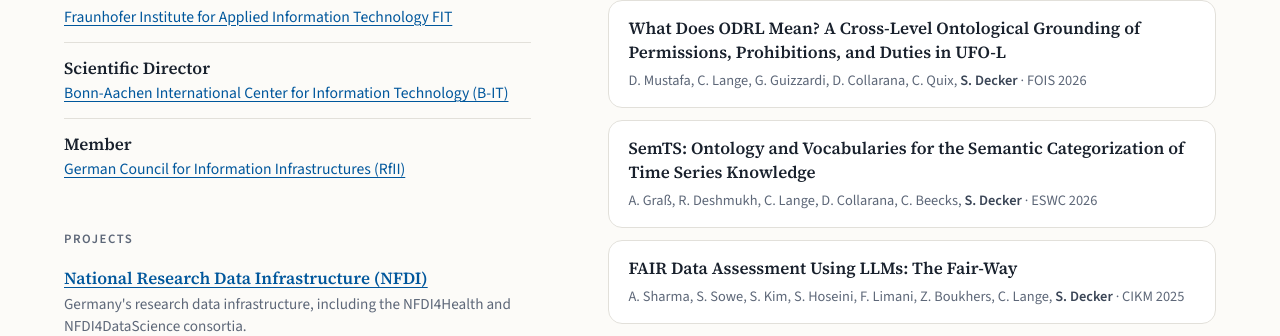
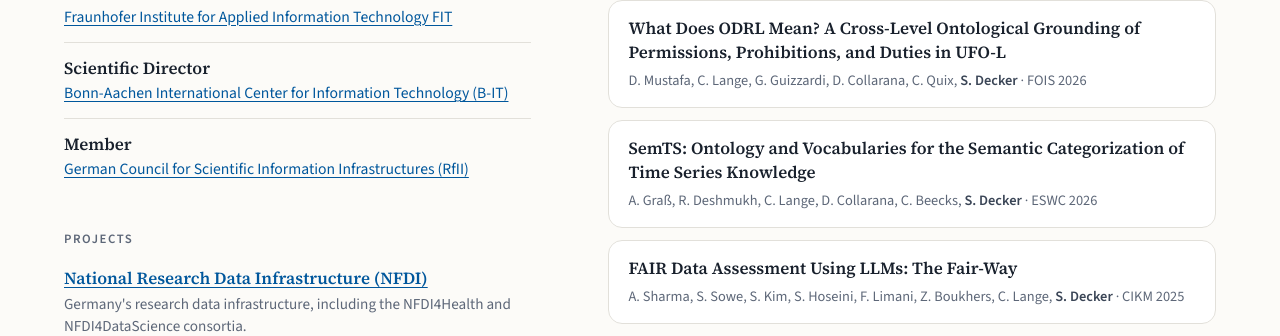
Before and after one commit to stefanjdecker/stefanjdecker.github.io, a Jekyll site: the page built from index.html, in a window 1280 px wide and 900 px high, scrolled down 2203 px. Shown: the part 102-438 px from the top of the window. Built offline with Jekyll 4.4.1, drawn with Linux system fonts in a browser that asks for light colours.

Commit message:
Use the RfII's formal English name
Co-Authored-By: Claude Opus 5.5 <noreply@anthropic.com>

```diff
--- a/_data/current.yml
+++ b/_data/current.yml
@@ -13,7 +13,7 @@ roles:
     org: Bonn-Aachen International Center for Information Technology (B-IT)
     url: https://www.b-it-center.de/
   - title: Member
-    org: German Council for Information Infrastructures (RfII)
+    org: German Council for Scientific Information Infrastructures (RfII)
     url: https://rfii.de/en/council/
 
 projects:
```
Also changed, not shown: 1 other file.
